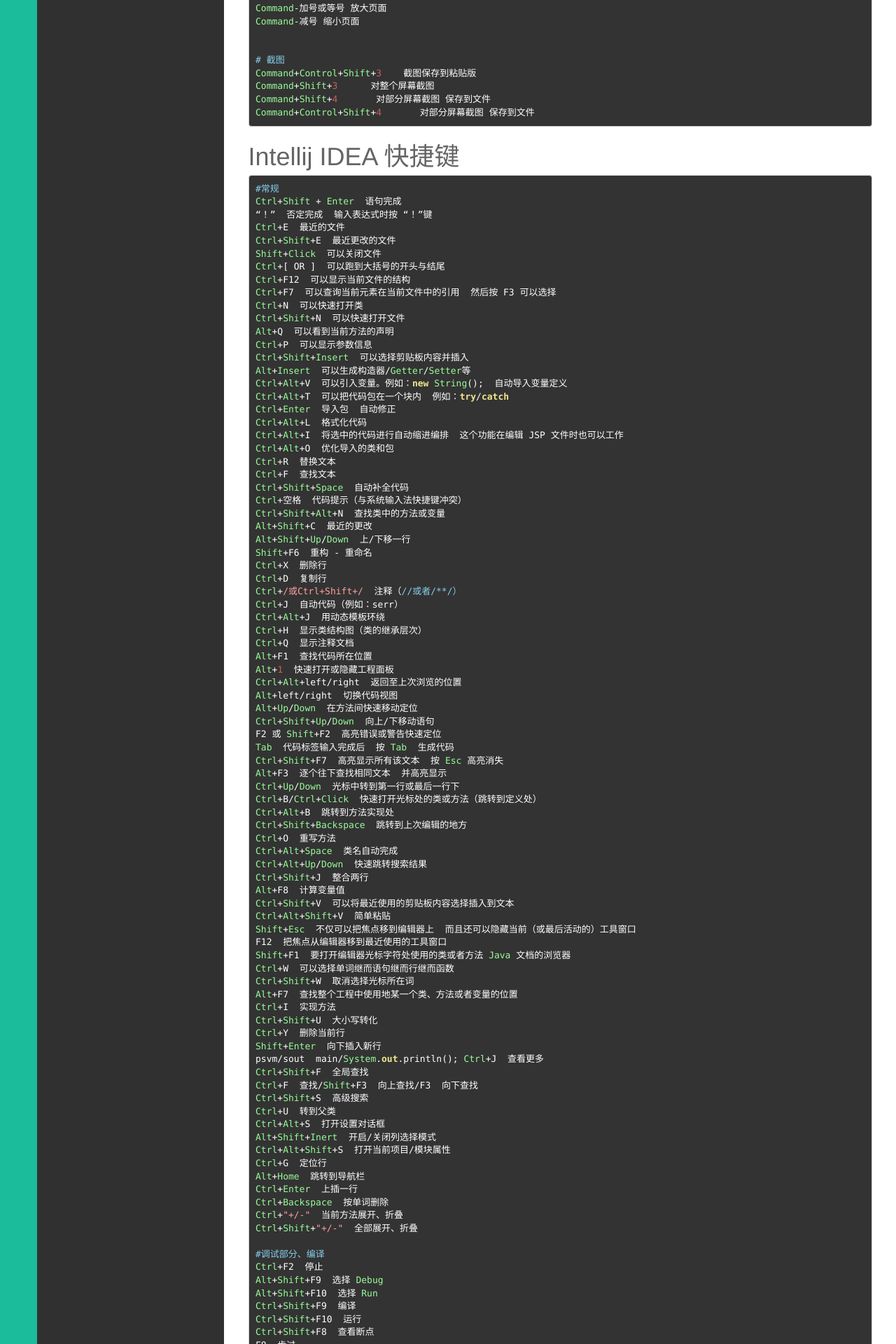
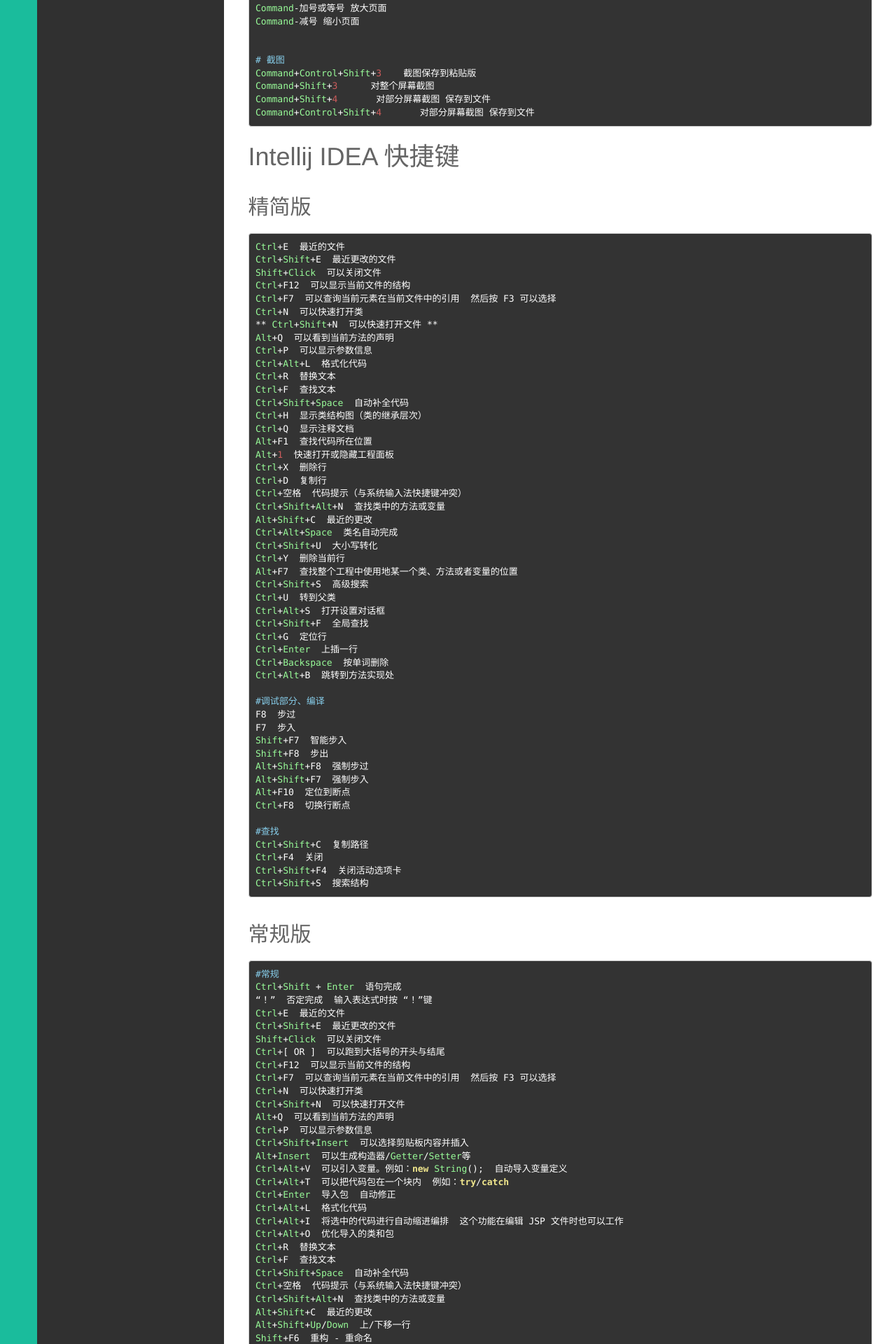
Before and after one commit to kyoyo/kyoyo.github.io, a Jekyll site: the page built from _posts/技術/2017-10-04-common-hotkey.md, in a window 1280 px wide. Shown: the part 499-2419 px from the top of the page at 70% size. Built offline with Jekyll 4.4.1, drawn with Linux system fonts in a browser that asks for light colours; Markdown is read by kramdown in place of the engine named in the settings.

Commit message:
Update 2017-10-04-common-hotkey.md

````diff
--- a/_posts/技術/2017-10-04-common-hotkey.md
+++ b/_posts/技術/2017-10-04-common-hotkey.md
@@ -38,6 +38,63 @@ Command+Control+Shift+4       对部分屏幕截图 保存到文件
 ```
 
 # Intellij IDEA 快捷键
+
+## 精简版
+```
+Ctrl+E  最近的文件
+Ctrl+Shift+E  最近更改的文件
+Shift+Click  可以关闭文件
+Ctrl+F12  可以显示当前文件的结构
+Ctrl+F7  可以查询当前元素在当前文件中的引用  然后按 F3 可以选择
+Ctrl+N  可以快速打开类
+** Ctrl+Shift+N  可以快速打开文件 **
+Alt+Q  可以看到当前方法的声明
+Ctrl+P  可以显示参数信息
+Ctrl+Alt+L  格式化代码
+Ctrl+R  替换文本
+Ctrl+F  查找文本
+Ctrl+Shift+Space  自动补全代码
+Ctrl+H  显示类结构图（类的继承层次）
+Ctrl+Q  显示注释文档
+Alt+F1  查找代码所在位置
+Alt+1  快速打开或隐藏工程面板
+Ctrl+X  删除行
+Ctrl+D  复制行
+Ctrl+空格  代码提示（与系统输入法快捷键冲突）
+Ctrl+Shift+Alt+N  查找类中的方法或变量
+Alt+Shift+C  最近的更改
+Ctrl+Alt+Space  类名自动完成
+Ctrl+Shift+U  大小写转化
+Ctrl+Y  删除当前行
+Alt+F7  查找整个工程中使用地某一个类、方法或者变量的位置
+Ctrl+Shift+S  高级搜索
+Ctrl+U  转到父类
+Ctrl+Alt+S  打开设置对话框
+Ctrl+Shift+F  全局查找
+Ctrl+G  定位行
+Ctrl+Enter  上插一行
+Ctrl+Backspace  按单词删除
+Ctrl+Alt+B  跳转到方法实现处
+
+#调试部分、编译
+F8  步过
+F7  步入
+Shift+F7  智能步入
+Shift+F8  步出
+Alt+Shift+F8  强制步过
+Alt+Shift+F7  强制步入
+Alt+F10  定位到断点
+Ctrl+F8  切换行断点
+
+#查找
+Ctrl+Shift+C  复制路径
+Ctrl+F4  关闭
+Ctrl+Shift+F4  关闭活动选项卡
+Ctrl+Shift+S  搜索结构
+
+```
+
+## 常规版
 ```
 #常规
 Ctrl+Shift + Enter  语句完成
````
